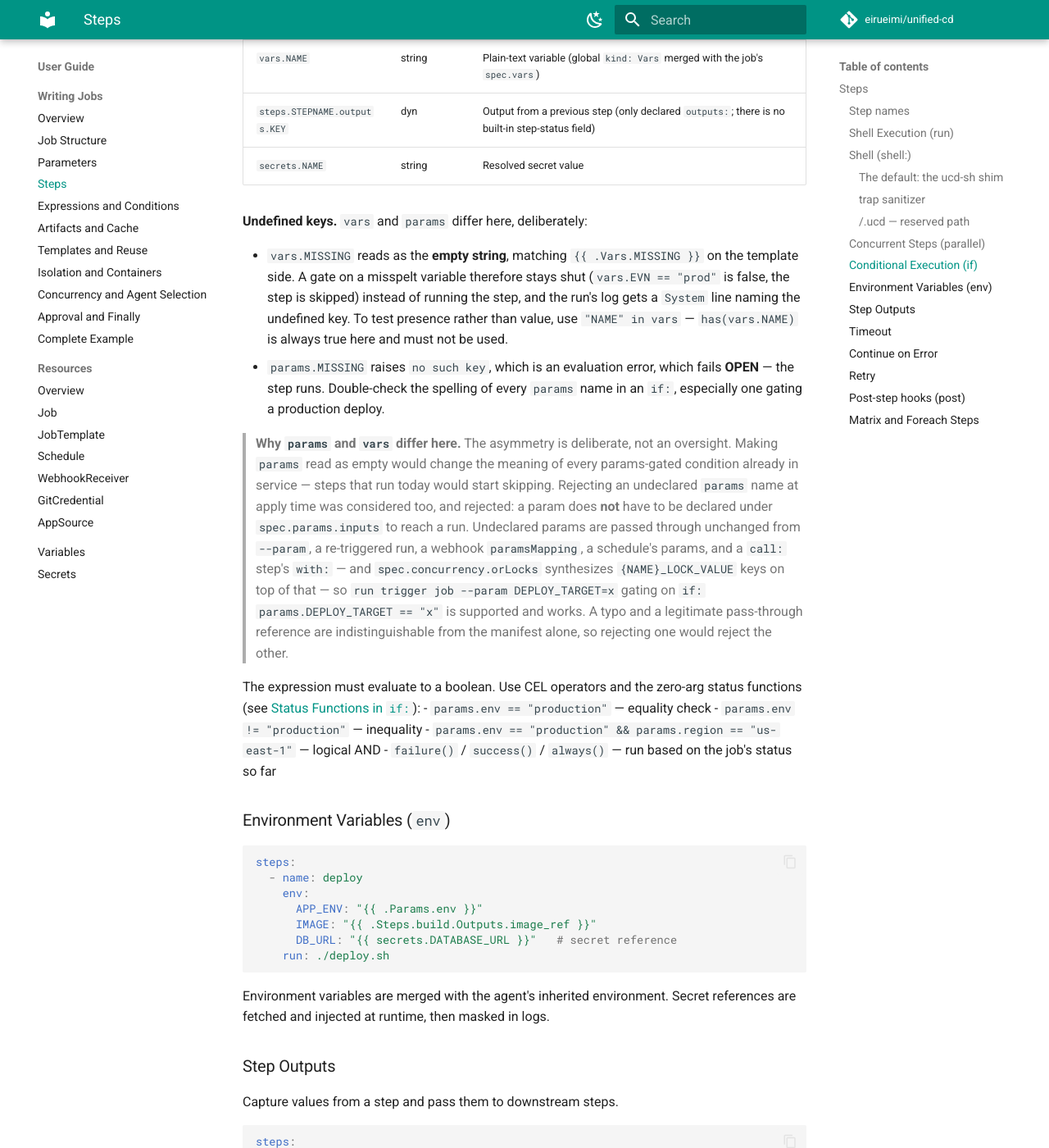
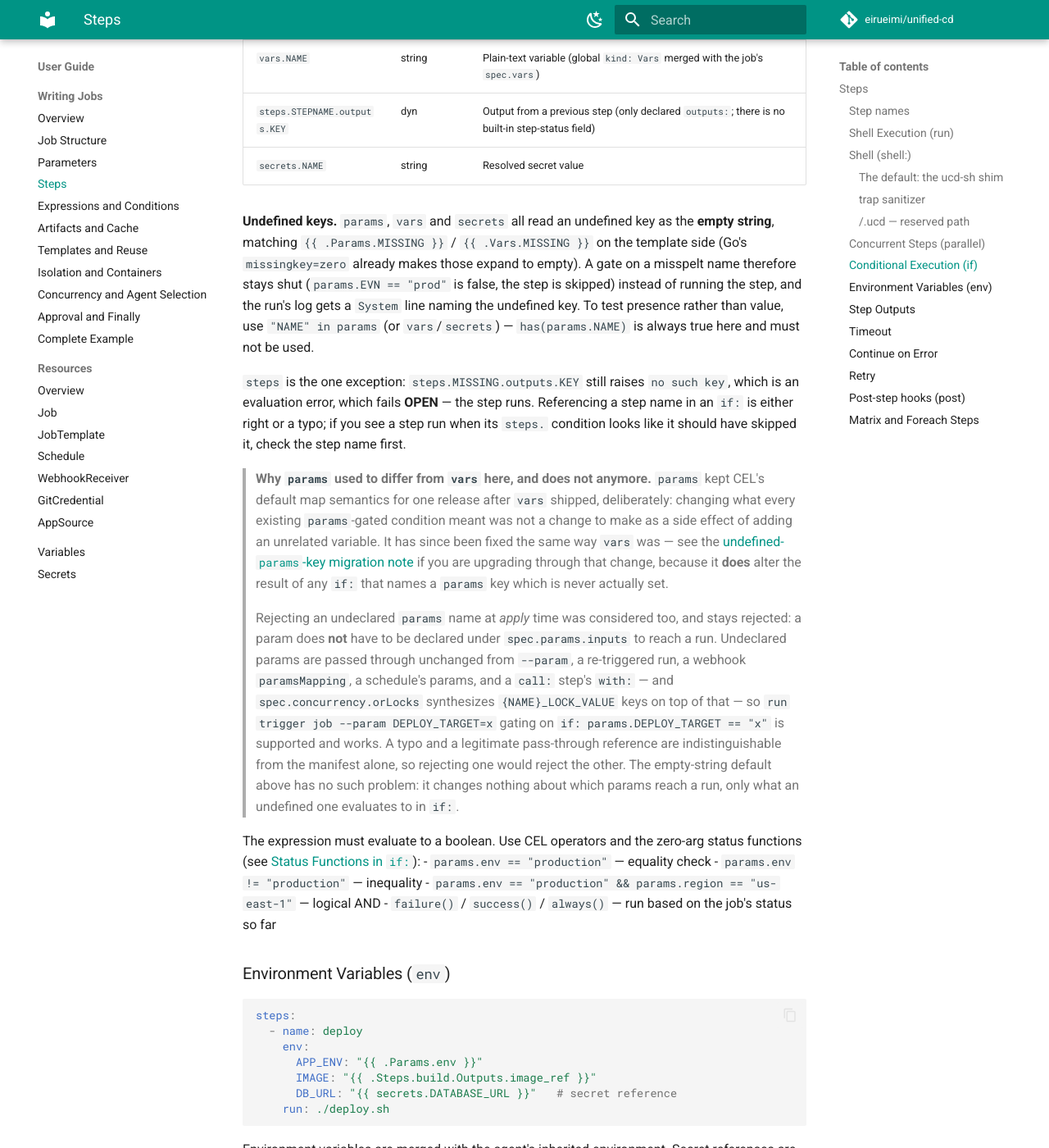
Before and after one commit to eirueimi/unified-cd, an MkDocs documentation site: the page built from docs/user-guide/writing-jobs/steps.md, in a window 1280 px wide and 1400 px high, scrolled down 6215 px. Shown: the whole window at 82% size. Built offline with MkDocs 1.6.1 and Material for MkDocs 9.7.7, drawn with Linux system fonts in a browser that asks for light colours; comment, search, counter and statistics services are not loaded.

Commit message:
fix(dsl): an undefined params/secrets key in if: reads as empty, not fail-open (#162)
A gate written to be closed defaulted open: `if: params.DEPOY == "yes"` (a
typo of DEPLOY) raised CEL's "no such key" on evaluation, and
EvalCondition's error path is fail-safe — the step ran regardless. `vars`
solved this when it was added (undefined reads as empty string + a System
line in the run's own log); params kept the trap deliberately, to avoid
folding an unrelated behaviour change into that PR. This is that change,
landing on its own.

secrets had the identical trap (same map(string,string) shape, same CEL
default map semantics) and is fixed the same way here. steps also still
has it, but is left alone: its map(string, dyn) shape means defaulting a
missing key to "" only relocates the error (`.outputs` access still fails),
and there's no params-style pass-through ambiguity to justify defaulting it
— see the NOTE on the steps conditionVars entry.

Apply-time rejection of an undeclared params name was investigated
previously and stays withdrawn: resolveParams passes undeclared params
through by design from five call sites, so a typo and a legitimate
pass-through are statically indistinguishable. The runtime empty-string
lever has no such problem.

Adds docs/operator-manual/migrations/params-undefined-key-is-empty.md
documenting the behaviour change for jobs already in service, and updates
the if:-conditions docs (steps.md, apply-time-if-validation.md) that
described the old asymmetry.

Co-authored-by: Claude Opus 5 <noreply@anthropic.com>

```diff
--- a/docs/user-guide/writing-jobs/steps.md
+++ b/docs/user-guide/writing-jobs/steps.md
@@ -261,23 +261,33 @@ steps:
 | `steps.STEPNAME.outputs.KEY` | dyn | Output from a previous step (only declared `outputs:`; there is no built-in step-status field) |
 | `secrets.NAME` | string | Resolved secret value |
 
-**Undefined keys.** `vars` and `params` differ here, deliberately:
+**Undefined keys.** `params`, `vars` and `secrets` all read an undefined key
+as the **empty string**, matching `{{ .Params.MISSING }}` / `{{ .Vars.MISSING }}`
+on the template side (Go's `missingkey=zero` already makes those expand to
+empty). A gate on a misspelt name therefore stays shut
+(`params.EVN == "prod"` is false, the step is skipped) instead of running the
+step, and the run's log gets a `System` line naming the undefined key. To test
+presence rather than value, use `"NAME" in params` (or `vars`/`secrets`) —
+`has(params.NAME)` is always true here and must not be used.
 
-- `vars.MISSING` reads as the **empty string**, matching `{{ .Vars.MISSING }}`
-  on the template side. A gate on a misspelt variable therefore stays shut
-  (`vars.EVN == "prod"` is false, the step is skipped) instead of running the
-  step, and the run's log gets a `System` line naming the undefined key. To
-  test presence rather than value, use `"NAME" in vars` — `has(vars.NAME)` is
-  always true here and must not be used.
-- `params.MISSING` raises `no such key`, which is an evaluation error, which
-  fails **OPEN** — the step runs. Double-check the spelling of every `params`
-  name in an `if:`, especially one gating a production deploy.
+`steps` is the one exception: `steps.MISSING.outputs.KEY` still raises
+`no such key`, which is an evaluation error, which fails **OPEN** — the step
+runs. Referencing a step name in an `if:` is either right or a typo; if you
+see a step run when its `steps.` condition looks like it should have skipped
+it, check the step name first.
 
-> **Why `params` and `vars` differ here.** The asymmetry is deliberate, not an
-> oversight. Making `params` read as empty would change the meaning of every
-> params-gated condition already in service — steps that run today would start
-> skipping. Rejecting an undeclared `params` name at apply time was considered
-> too, and rejected: a param does **not** have to be declared under
+> **Why `params` used to differ from `vars` here, and does not anymore.**
+> `params` kept CEL's default map semantics for one release after `vars`
+> shipped, deliberately: changing what every existing `params`-gated
+> condition meant was not a change to make as a side effect of adding an
+> unrelated variable. It has since been fixed the same way `vars` was — see
+> the [undefined-`params`-key migration
+> note](../../operator-manual/migrations/params-undefined-key-is-empty.md) if
+> you are upgrading through that change, because it **does** alter the result
+> of any `if:` that names a `params` key which is never actually set.
+>
+> Rejecting an undeclared `params` name at *apply* time was considered too,
+> and stays rejected: a param does **not** have to be declared under
 > `spec.params.inputs` to reach a run. Undeclared params are passed through
 > unchanged from `--param`, a re-triggered run, a webhook `paramsMapping`, a
 > schedule's params, and a `call:` step's `with:` — and
@@ -285,7 +295,9 @@ steps:
 > that — so `run trigger job --param DEPLOY_TARGET=x` gating on
 > `if: params.DEPLOY_TARGET == "x"` is supported and works. A typo and a
 > legitimate pass-through reference are indistinguishable from the manifest
-> alone, so rejecting one would reject the other.
+> alone, so rejecting one would reject the other. The empty-string default
+> above has no such problem: it changes nothing about which params reach a
+> run, only what an undefined one evaluates to in `if:`.
 
 The expression must evaluate to a boolean. Use CEL operators and the
 zero-arg status functions (see [Status Functions in `if:`](expressions.md#status-functions-in-if)):
--- a/mkdocs.yml
+++ b/mkdocs.yml
@@ -131,6 +131,7 @@ nav:
           - "Bounded and Failure-Honest finally:": operator-manual/migrations/finally-phase-semantics.md
           - Enforced runsIn.resources: operator-manual/migrations/runsin-resources-enforcement.md
           - "Apply-Time if: Validation": operator-manual/migrations/apply-time-if-validation.md
+          - "Undefined params: Key is Empty in if:": operator-manual/migrations/params-undefined-key-is-empty.md
   - Reference:
       - CLI Reference: reference/cli.md
       - Configuration Reference: reference/configuration.md
```
Also changed, not shown: docs/operator-manual/migrations/apply-time-if-validation.md (+7 -3 lines), docs/operator-manual/migrations/params-undefined-key-is-empty.md (added, +154 -0 lines), 3 other files.
